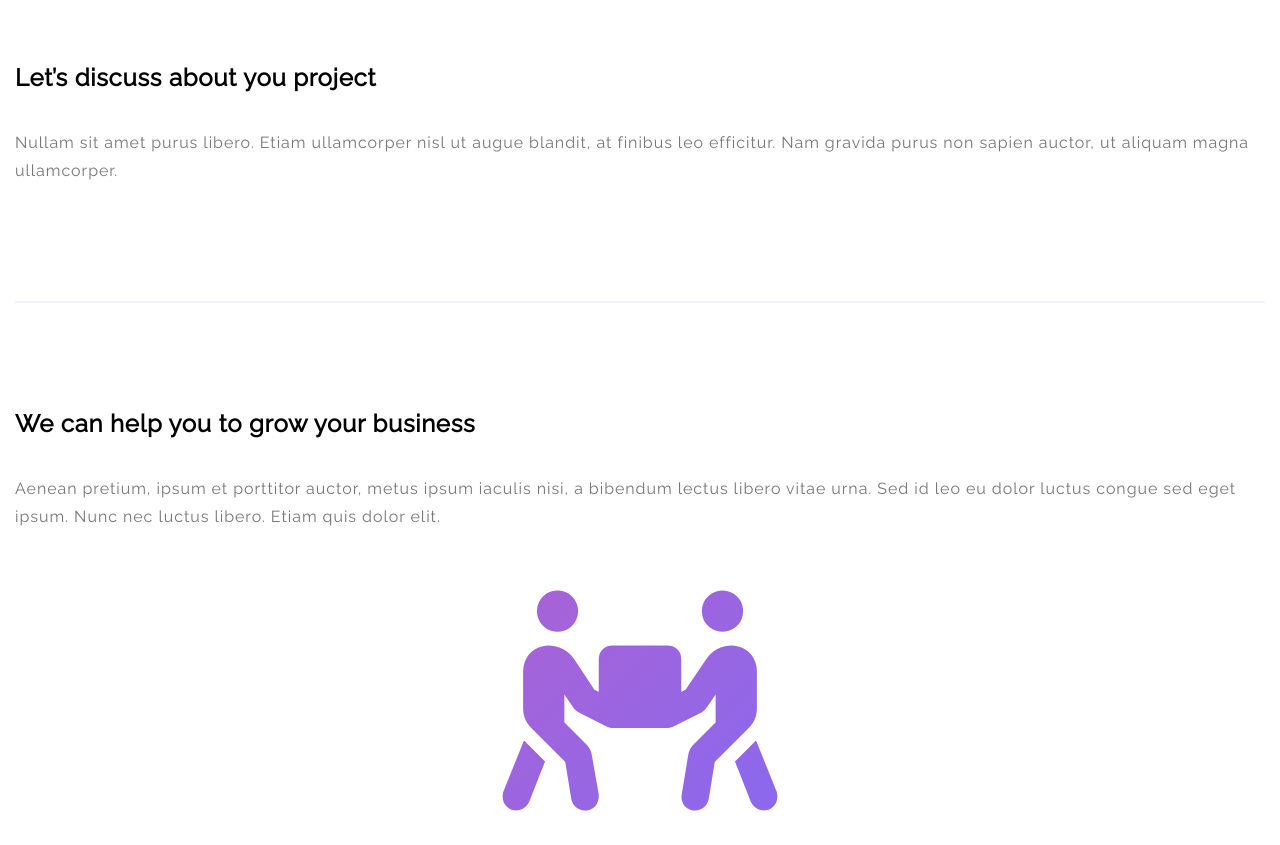
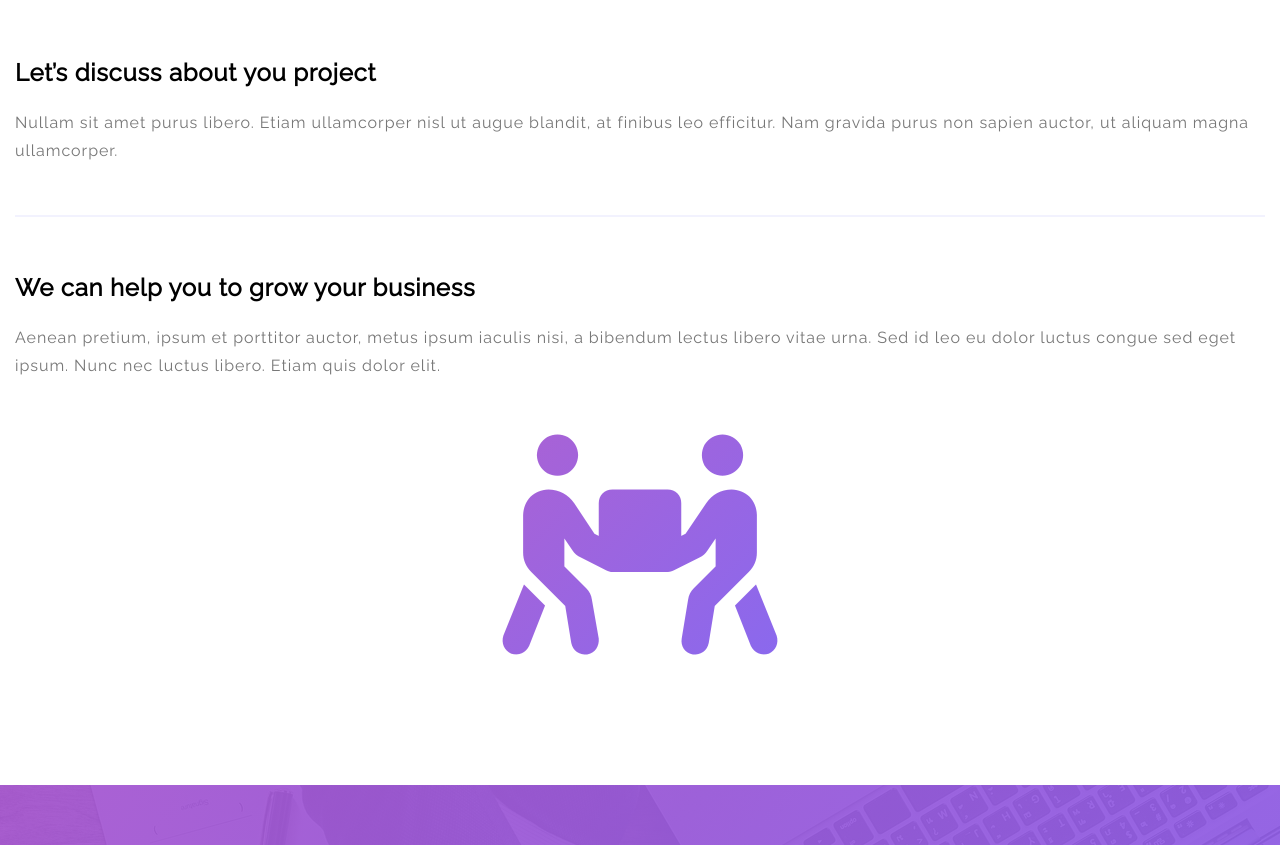
Before and after one commit to lpikor/softypinko, a website: page src/index.html in a window 1280 px wide. Shown: the part 2030-2875 px from the top of the page. Drawn offline with nearby package versions, Linux system fonts and the light colour scheme; files that its build step writes are made by us from their sources.

Commit message:
Apply consistent spaces to about section

```diff
--- a/src/scss/_about.scss
+++ b/src/scss/_about.scss
@@ -20,12 +20,18 @@
             color: transparent;
 
             &-2 {
-                margin-top: 30px;
+                margin-top: map-get($map: $spaces, $key: m);
             }
         }
     }
 
-    &__item-title {
+    &__item {
+
+        &-2 {
+            margin-top: map-get($map: $spaces, $key: l);
+        }
+
+        &-title {
             display: block;
 
             line-height: 42px;
@@ -34,23 +40,21 @@
             letter-spacing: 0.03em;
 
             &-1 {
-            margin-top: 30px;
-        }
-        &-2 {
-            margin-top: 100px;
+                margin-top: map-get($map: $spaces, $key: m);
             }
         }
 
-    &__item-description {
-        margin-top: 30px;
+        &-description {
+            margin-top: map-get($map: $spaces, $key: s);
 
             color: #777777;
 
             line-height: 28px;
             letter-spacing: 0.06em;
         }
+    }
 
     &__divider {
-        margin-top: 116px;
+        margin-top: map-get($map: $spaces, $key: l);
     }
 }
```
Also changed, not shown: dist/css/style.css. Lines whose indentation alone changed are shown as unchanged.
